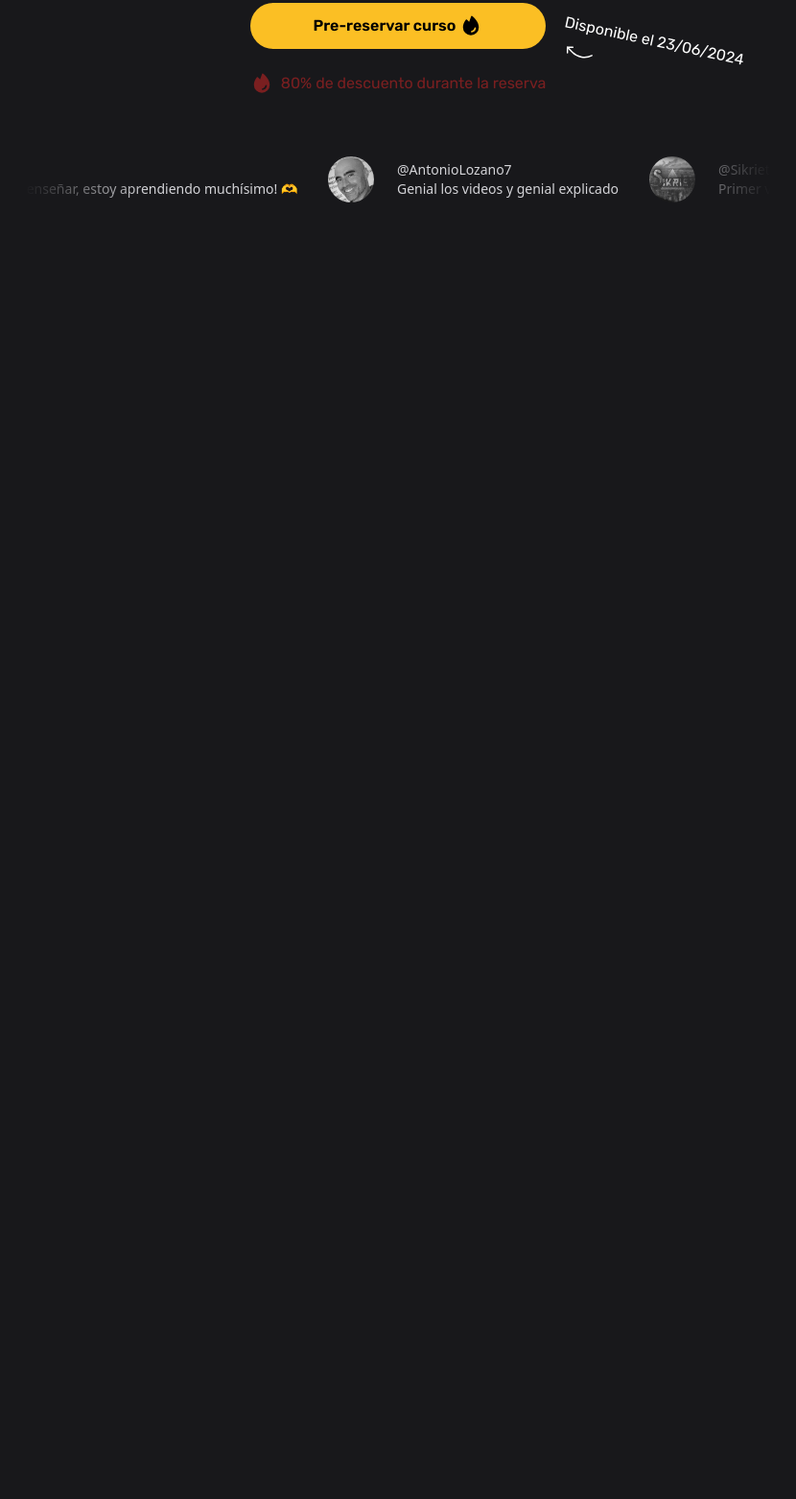
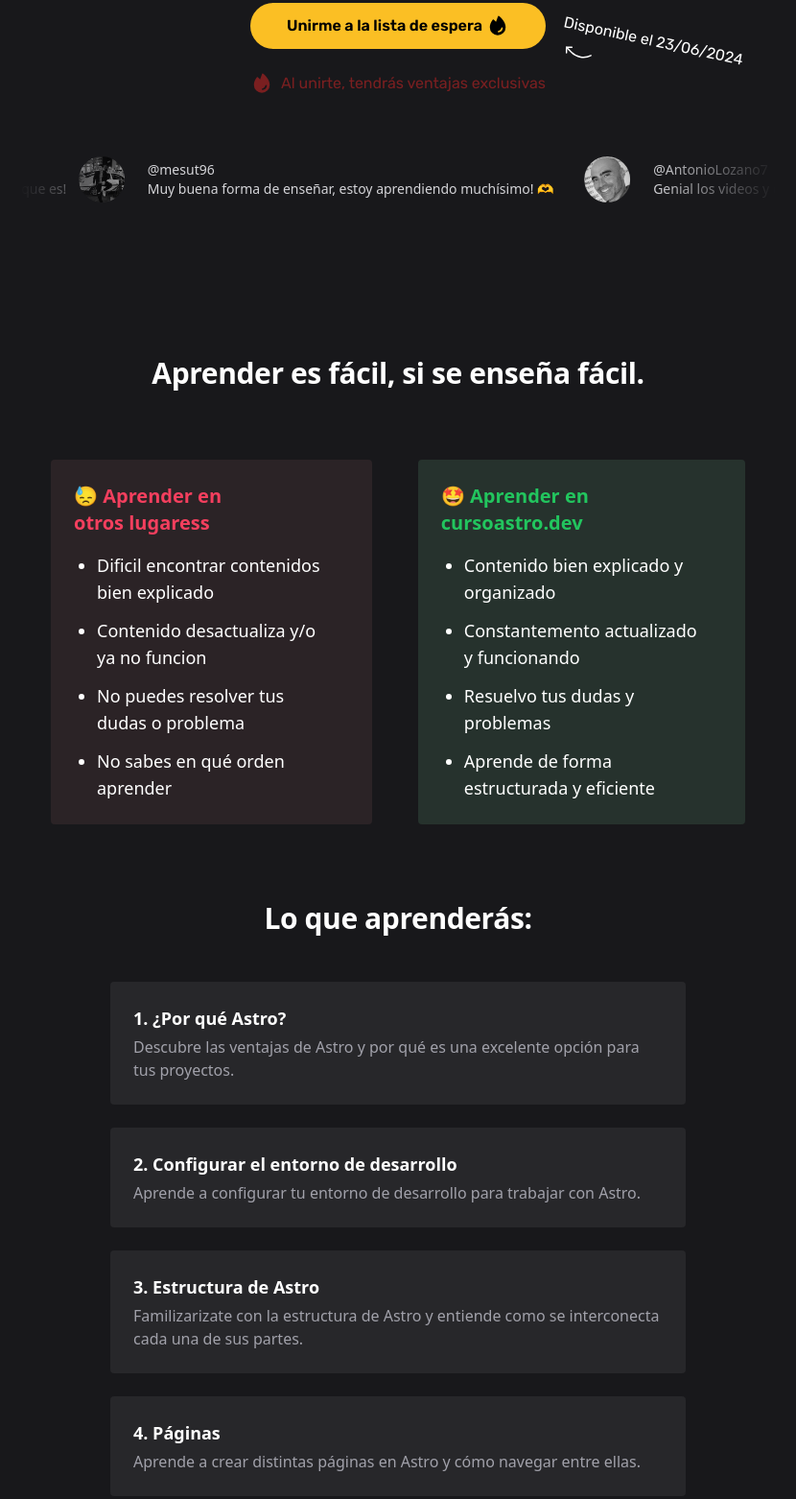
Before and after one commit to manumrtf/cursoastro.dev, an Astro site: page / in a window 1280 px wide. Shown: the part 345-1907 px from the top of the page at 96% size, without its empty margins (225-1055 px from the left). Before the commit the page ends 800 px from the top, so only its background shows below. Built offline with nearby package versions, Linux system fonts and the light colour scheme; Astro itself is replaced by a stand-in of ours.

Commit message:
adding content

```diff
--- /dev/null
+++ b/src/components/ComparativeCard.astro
@@ -0,0 +1,22 @@
+---
+interface Props {
+    title: string;
+    type: "bad" | "good";
+    items: string[];
+}
+
+const { type, items, title } = Astro.props;
+---
+
+<div
+    class={`${type === "bad" ? "bg-dark-red" : "bg-dark-green"} p-6 rounded max-w-[351px]`}
+>
+    <p
+        class={`${type === "bad" ? "text-rose-500" : "text-green-500"} font-semibold text-pretty text-left text-xl`}
+    >
+        {title}
+    </p>
+    <ul class={` mt-4 space-y-3 list-disc px-6 text-lg`}>
+        {items.map((item) => <li>{item}</li>)}
+    </ul>
+</div>
--- /dev/null
+++ b/src/components/ContentCard.astro
@@ -0,0 +1,14 @@
+---
+interface Props {
+    title: string;
+    description: string;
+}
+const { title, description } = Astro.props;
+---
+
+<div class="bg-zinc-800 p-6 w-full max-w-[600px] mx-auto rounded space-y-1">
+    <h3 class="text-white text-lg font-semibold">{title}</h3>
+    <p class="text-zinc-400">
+        {description}
+    </p>
+</div>
--- /dev/null
+++ b/src/components/Heading2.astro
@@ -0,0 +1,13 @@
+<h2
+    class="text-xl
+sm:text-2xl
+md:text-3xl
+max-w-content-size
+text-center
+text-balance
+font-bold
+text-white
+-tracking-[0.4px]"
+>
+    <slot />
+</h2>
--- a/src/components/PurchaseCTA.astro
+++ b/src/components/PurchaseCTA.astro
@@ -5,6 +5,6 @@
 <a
     class="bg-[#FBBF24] px-6 py-2 rounded-full font-semibold md:py-3 text-black flex items-center justify-center gap-1 group cursor-pointer hover:scale-105 transition-transform"
 >
-    Pre-reservar curso
+    Unirme a la lista de espera
     <Fire />
 </a>
--- a/src/pages/index.astro
+++ b/src/pages/index.astro
@@ -2,9 +2,13 @@
 import MainLayout from "@/layouts/MainLayout.astro";
 import Reviews from "@/sections/Reviews.astro";
 import Hero from "@/sections/Hero.astro";
+import Comparative from "@/sections/Comparative.astro";
+import Content from "@/sections/Content.astro";
 ---
 
 <MainLayout title="Astro Ninja">
 	<Hero />
 	<Reviews />
+	<Comparative />
+	<Content />
 </MainLayout>
--- /dev/null
+++ b/src/sections/Comparative.astro
@@ -0,0 +1,32 @@
+---
+import ComparativeCard from "@/components/ComparativeCard.astro";
+import Heading2 from "@/components/Heading2.astro";
+---
+
+<section
+    class="max-w-content-size mx-auto text-white pt-28 flex flex-col gap-12"
+>
+    <Heading2> Aprender es fácil, si se enseña fácil. </Heading2>
+    <div class="mt-6 px-8 gap-12 flex flex-col md:flex-row items-center">
+        <ComparativeCard
+            type="bad"
+            title="😓 Aprender en otros lugaress"
+            items={[
+                "Dificil encontrar contenidos bien explicado",
+                "Contenido desactualiza y/o ya no funcion",
+                "No puedes resolver tus dudas o problema",
+                "No sabes en qué orden aprender",
+            ]}
+        />
+        <ComparativeCard
+            type="good"
+            title="🤩 Aprender en cursoastro.dev"
+            items={[
+                "Contenido bien explicado y organizado",
+                "Constantemento actualizado y funcionando",
+                "Resuelvo tus dudas y problemas",
+                "Aprende de forma estructurada y eficiente",
+            ]}
+        />
+    </div>
+</section>
--- /dev/null
+++ b/src/sections/Content.astro
@@ -0,0 +1,79 @@
+---
+import Heading2 from "@/components/Heading2.astro";
+import ContentCard from "@/components/ContentCard.astro";
+const content = [
+    {
+        title: "¿Por qué Astro?",
+        description:
+            "Descubre las ventajas de Astro y por qué es una excelente opción para tus proyectos.",
+    },
+    {
+        title: "Configurar el entorno de desarrollo",
+        description:
+            "Aprende a configurar tu entorno de desarrollo para trabajar con Astro.",
+    },
+    {
+        title: "Estructura de Astro",
+        description:
+            "Familizarizate con la estructura de Astro y entiende como se interconecta cada una de sus partes.",
+    },
+    {
+        title: "Páginas",
+        description:
+            "Aprende a crear distintas páginas en Astro y cómo navegar entre ellas.",
+    },
+    {
+        title: "Componentes",
+        description:
+            "Aprende las ventajas de trabajar con componentes y cómo sacarles el máximo provecho en Astro.",
+    },
+    {
+        title: "Layouts",
+        description:
+            "Descubre cómo trabajar con layouts en Astro y cómo te pueden ayudar a reutilizar código.",
+    },
+    {
+        title: "Estilos",
+        description:
+            "Aprende a trabajar con estilos en Astro y cómo puedes aplicarlos a tus componentes.",
+    },
+    {
+        title: "Scripts",
+        description:
+            "Aprende las distintas formas de dar interactividad a tus componentes en Astro.",
+    },
+];
+---
+
+<section
+    class="max-w-content-size mx-auto flex flex-col gap-12 mt-20 px-8 pb-12"
+>
+    <Heading2> Lo que aprenderás:</Heading2>
+    <div
+        cards-container
+        class="flex flex-col overflow-hidden gap-6 max-h-[992px] [mask-image:_linear-gradient(to_top,_transparent_0,_white_128px,white_calc(100%-0px),_transparent_100%)]"
+    >
+        {
+            content.map((item, index) => (
+                <ContentCard
+                    title={`${index + 1}. ${item.title}`}
+                    description={item.description}
+                />
+            ))
+        }
+    </div>
+    <button load-more class="text-white">Ver más</button>
+</section>
+
+<script>
+    document.querySelector("[load-more]")?.addEventListener("click", (e) => {
+        const target = e.target as HTMLButtonElement;
+        target && target.parentElement?.removeChild(target);
+        document
+            .querySelector("[cards-container]")
+            ?.classList.remove(
+                "max-h-[992px]",
+                "[mask-image:_linear-gradient(to_top,_transparent_0,_white_128px,white_calc(100%-0px),_transparent_100%)]",
+            );
+    });
+</script>
--- a/src/sections/Hero.astro
+++ b/src/sections/Hero.astro
@@ -45,7 +45,7 @@
         </div>
         <span class="mt-6 flex items-center gap-2 animate-pulse text-red-600">
             <Fire />
-            80% de descuento durante la reserva</span
+            Al unirte, tendrás ventajas exclusivas</span
         >
     </div>
 </section>
--- a/src/sections/Reviews.astro
+++ b/src/sections/Reviews.astro
@@ -81,7 +81,7 @@
     class="px-8 group flex flex-col items-center max-w-content-size mx-auto overflow-hidden [mask-image:_linear-gradient(to_right,_transparent_0,_white_128px,white_calc(100%-128px),_transparent_100%)]"
 >
     <div class="relative flex overflow-x-hidden">
-        <p class="sr-only">Valoraciones</p>
+        <h2 class="sr-only">Reseñas</h2>
         <div
             class="py-12 animate-slide-left whitespace-nowrap flex group-hover:[animation-play-state:paused]"
         >
--- a/tailwind.config.mjs
+++ b/tailwind.config.mjs
@@ -4,10 +4,12 @@
 	theme: {
 		extend: {
 			colors: {
-				'dark-blue': '#18181B'
+				'dark-blue': '#18181B',
+				'dark-red': "#2B2326",
+				"dark-green": "#26322D"
 			},
 			maxWidth: {
-				'content-size': '778px'
+				'content-size': '788px'
 			},
 			keyframes: {
 				'slide-left': {
@@ -20,8 +22,8 @@
 				},
 			},
 			animation: {
-				'slide-left': 'slide-left 20s linear infinite',
-				'slide-right': 'slide-right 20s linear infinite',
+				'slide-left': 'slide-left 25s linear infinite',
+				'slide-right': 'slide-right 25s linear infinite',
 			}
 		},
 	},
```
